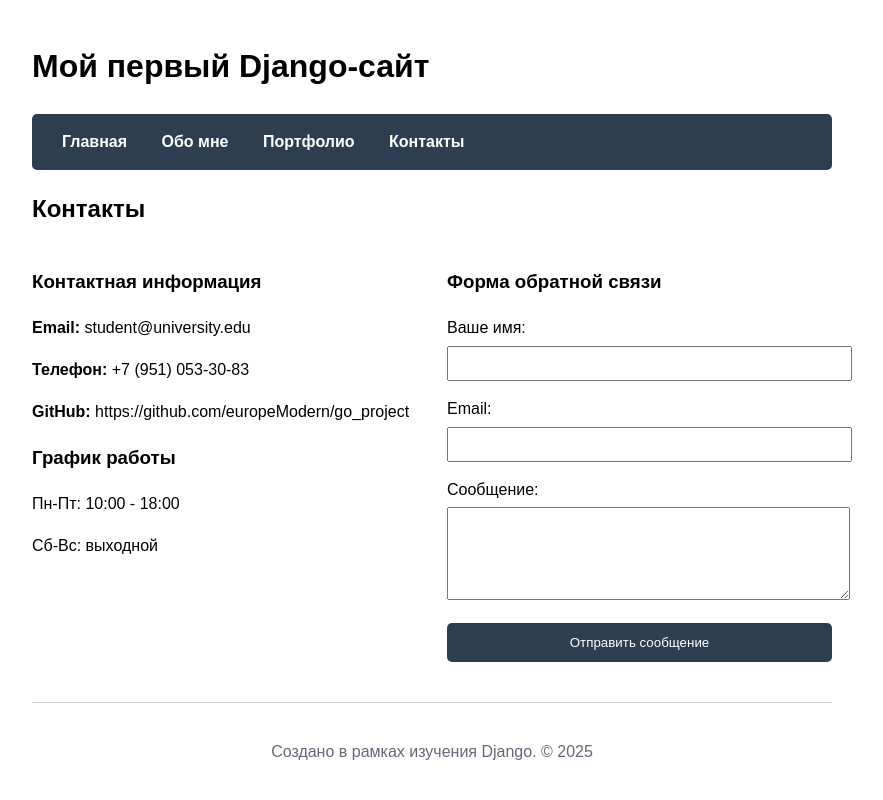
After one commit to europeModern/go_project, a Django app: page /contacts/ in a window 1280 px wide. The commit adds this page. Shown: the whole page, without its empty margins (208-1091 px from the left). Run offline with Django 5.2, Linux system fonts and the light colour scheme.

Commit message:
(DjLrn) lab 1: add contacts page with feedback form

```diff
--- /dev/null
+++ b/main/templates/main/contacts.html
@@ -0,0 +1,58 @@
+{% extends 'main/layout.html' %}
+
+{% block content %}
+<h2>{{ title }}</h2>
+
+<div style="display: flex; gap: 30px;">
+    <div style="flex: 1;">
+        <h3>Контактная информация</h3>
+        <p><strong>Email:</strong> student@university.edu</p>
+        <p><strong>Телефон:</strong> +7 (951) 053-30-83</p>
+        <p><strong>GitHub:</strong> https://github.com/europeModern/go_project </p>
+
+        <h3>График работы</h3>
+        <p>Пн-Пт: 10:00 - 18:00</p>
+        <p>Сб-Вс: выходной</p>
+    </div>
+
+    <div style="flex: 1;">
+        <h3>Форма обратной связи</h3>
+
+        {% if success_message %}
+        <div style="background: #d4edda; color: #155724; padding: 15px; border-radius: 5px; margin-bottom: 20px;">
+            {{ success_message }}
+            {% if name %}<p><strong>Имя:</strong> {{ name }}</p>{% endif %}
+            {% if email %}<p><strong>Email:</strong> {{ email }}</p>{% endif %}
+            {% if message %}<p><strong>Сообщение:</strong> {{ message }}</p>{% endif %}
+        </div>
+        {% endif %}
+
+        <form method="post" style="display: flex; flex-direction: column; gap: 15px;">
+            {% csrf_token %}
+
+            <div>
+                <label for="name">Ваше имя:</label>
+                <input type="text" id="name" name="name" required
+                       style="width: 100%; padding: 8px; margin-top: 5px;">
+            </div>
+
+            <div>
+                <label for="email">Email:</label>
+                <input type="email" id="email" name="email" required
+                       style="width: 100%; padding: 8px; margin-top: 5px;">
+            </div>
+
+            <div>
+                <label for="message">Сообщение:</label>
+                <textarea id="message" name="message" rows="5" required
+                          style="width: 100%; padding: 8px; margin-top: 5px;"></textarea>
+            </div>
+
+            <button type="submit"
+                    style="background: #2c3e50; color: white; border: none; padding: 12px; cursor: pointer; border-radius: 5px;">
+                Отправить сообщение
+            </button>
+        </form>
+    </div>
+</div>
+{% endblock %}
--- a/main/templates/main/layout.html
+++ b/main/templates/main/layout.html
@@ -49,12 +49,13 @@
             <a href="{% url 'home' %}">Главная</a>
             <a href="{% url 'about' %}">Обо мне</a>
             <a href="{% url 'portfolio' %}">Портфолио</a>
+            <a href="{% url 'contacts' %}">Контакты</a>
          </nav>
     </header>
 
     <main>
         {% block content %}
-        <!-- Содержимое страниц будет здесь -->
+
         {% endblock %}
     </main>
 
--- a/main/urls.py
+++ b/main/urls.py
@@ -5,4 +5,5 @@ urlpatterns = [
     path('', views.home, name='home'),
     path('about/', views.about, name='about'),
     path('portfolio/', views.portfolio, name='portfolio'),
+    path('contacts/', views.contacts, name='contacts'),
 ]
--- a/main/views.py
+++ b/main/views.py
@@ -15,3 +15,21 @@ def portfolio(request):
         'projects': projects
     }
     return render(request, 'main/portfolio.html', context)
+
+
+def contacts(request):
+    if request.method == 'POST':
+        name = request.POST.get('name')
+        email = request.POST.get('email')
+        message = request.POST.get('message')
+
+        context = {
+            'title': 'Контакты',
+            'success_message': f'Спасибо, {name}! Ваше сообщение отправлено.',
+            'name': name,
+            'email': email,
+            'message': message
+        }
+    else:
+        context = {'title': 'Контакты'}
+    return render(request, 'main/contacts.html', context)
```
